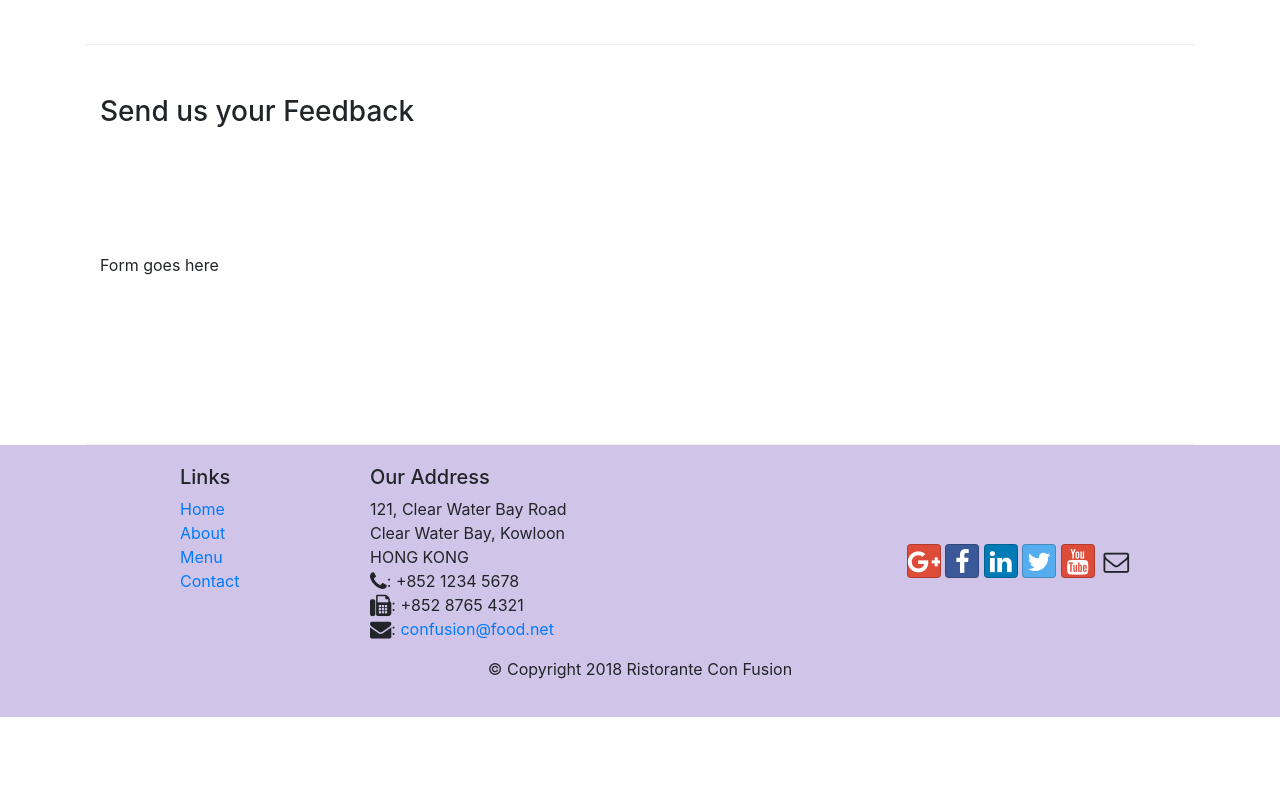
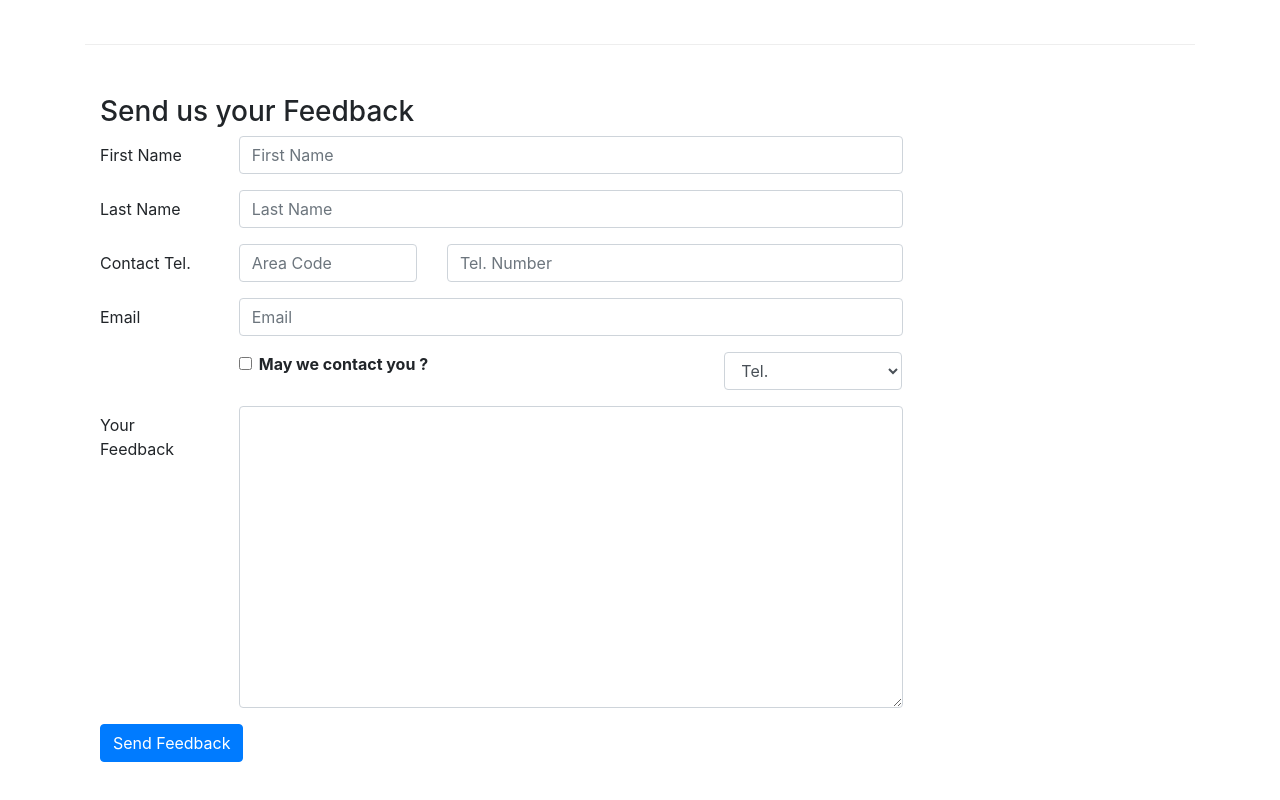
Before and after one commit to dev-athul/Wep-App-for-Restaurant, a website: page contactus.html in a window 1280 px wide. Shown: the part 820-1620 px from the top of the page. Before the commit the page ends 1537 px from the top, so only its background shows below. Drawn offline with nearby package versions, Linux system fonts and the light colour scheme.

Commit message:
Feedback form added

```diff
--- a/contactus.html
+++ b/contactus.html
@@ -89,8 +89,8 @@
             <div class="col-12 col-sm-11 offset-sm-1">
                 <div class="btn-group" role="group">
                     <a role="button" class="btn btn-primary " href="tel:+8848679426"><i class="fa fa-phone"> Call</i></a>
-                    <a class="btn btn-info" role="button" href="#"><i class="fa fa-skype"></i>Skype</a>
-                    <a role="button" class="btn btn-success" href="mailto:engineer.athul@gmail.com"><i class="fa fa-envelope-o">Email</i></a>
+                    <a class="btn btn-info" role="button" href="#"><i class="fa fa-skype"></i> Skype</a>
+                    <a role="button" class="btn btn-success" href="mailto:engineer.athul@gmail.com"><i class="fa fa-envelope-o"> Email</i></a>
 
                 </div>
             </div>
@@ -101,7 +101,65 @@
               <h3>Send us your Feedback</h3>
            </div>
             <div class="col-12 col-md-9">
-                Form goes here
+                <form>
+                    <div class="form-group row">
+                        <label for="firstname" class="col-md-2 col-form-label">First Name</label>
+                        <div class="col-md-10">
+                            <input type="text" class="form-control" id="firstname" name="firstname"placeholder="First Name">
+                        </div>
+                    </div>
+                    <div class="form-group row">
+                        <label for="lastname" class="col-md-2 col-form-label">Last Name</label>
+                        <div class="col-md-10">
+                            <input type="text" class="form-control" id="lastname" name="lastname" placeholder="Last Name">
+                        </div>
+                    </div>
+                    <div class="form-group row">
+                        <label for="telnum" class="col-12 col-md-2 col-form-label">Contact Tel.</label>
+                        <div class="col-5 col-md-3">
+                            <input type="tel" class="form-control" id="areacode" name="areacode" placeholder="Area Code">
+
+                        </div>
+                        <div class="col-7 col-md-7">
+                            <input type="tel" class="form-control" id="telnum" name="telnum" placeholder="Tel. Number">
+                        </div>
+                    </div>
+                    <div class="form-group row">
+                        <label for="emailid" class="col-md-2 col-form-label">Email</label>
+                        <div class="col-md-10">
+                            <input type="email" class="form-control" id="emailid" name="emailid" placeholder="Email">
+                        </div>
+                    </div>
+                    <div class="form-group row">
+                        <div class="col-md-6 offset-md-2">
+                            <div class="form-check">
+                                <input type="checkbox" class="form-check-input" name="approve" id="approve" value="">
+                                <label for="approve" class="form-check-label">
+                                    <strong> May we contact you ?</strong>
+                                </label>
+                            </div>
+                        </div>
+                        <div class=" col-md-3 offset-md-1">
+                            <select class="form-control" >
+                                <option >Tel.</option>
+                                <option >Email</option>
+                            </select>
+                        </div>
+
+                    </div>
+                    <div class="form-group row">
+                        <label for="feedback" class="col-md-2 col-form-label">Your Feedback</label>
+                        <div class="col-md-10">
+                            <textarea class="form-control" name="feedback" id="feedback" rows="12"></textarea>
+                        </div>
+                    </div>
+                    <div class="form-group row">
+                        <div class="offset-mid-2 col-md-10">
+                            <button type="submit" class="btn btn-primary">Send Feedback</button>
+                        </div>
+                    </div>
+                </form>
+
             </div>
              <div class="col-12 col-md">
             </div>
@@ -140,7 +198,7 @@
                         <a class="btn btn-social-icon btn-linkedin" href="http://www.linkedin.com/in/"><i class="fa fa-linkedin"></i></a>
                         <a class="btn btn-social-icon btn-twitter" href="http://twitter.com/"><i class="fa fa-twitter"></i></a>
                         <a class="btn btn-social-icon btn-google" href="http://youtube.com/"><i class="fa fa-youtube"></i></a>
-                        <a class="btn btn-social-icon" href="mailto:"><i class="fa fa-envelope-o"></i></a>
+                        <a class="btn btn-social-icon btn-linkedin" href="mailto:"><i class="fa fa-envelope-o"></i></a>
                     </div>
                 </div>
            </div>
```
